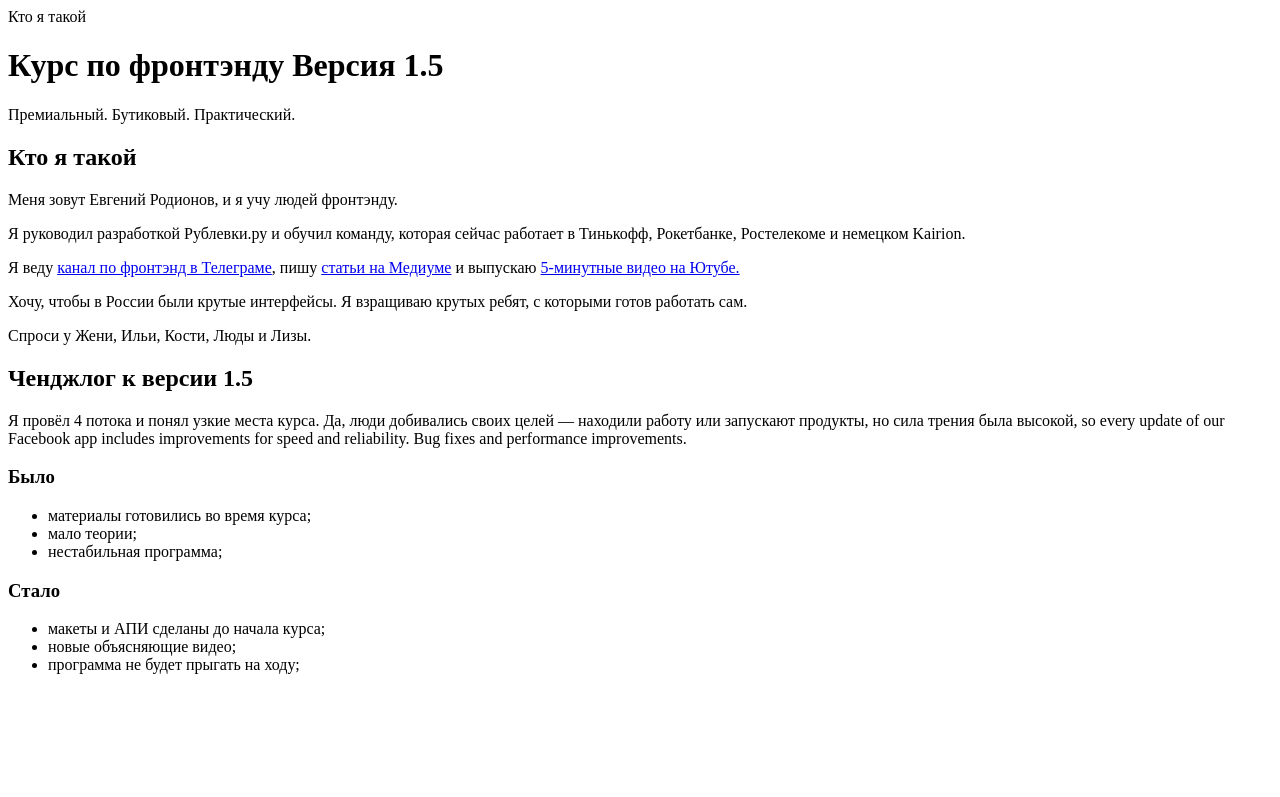
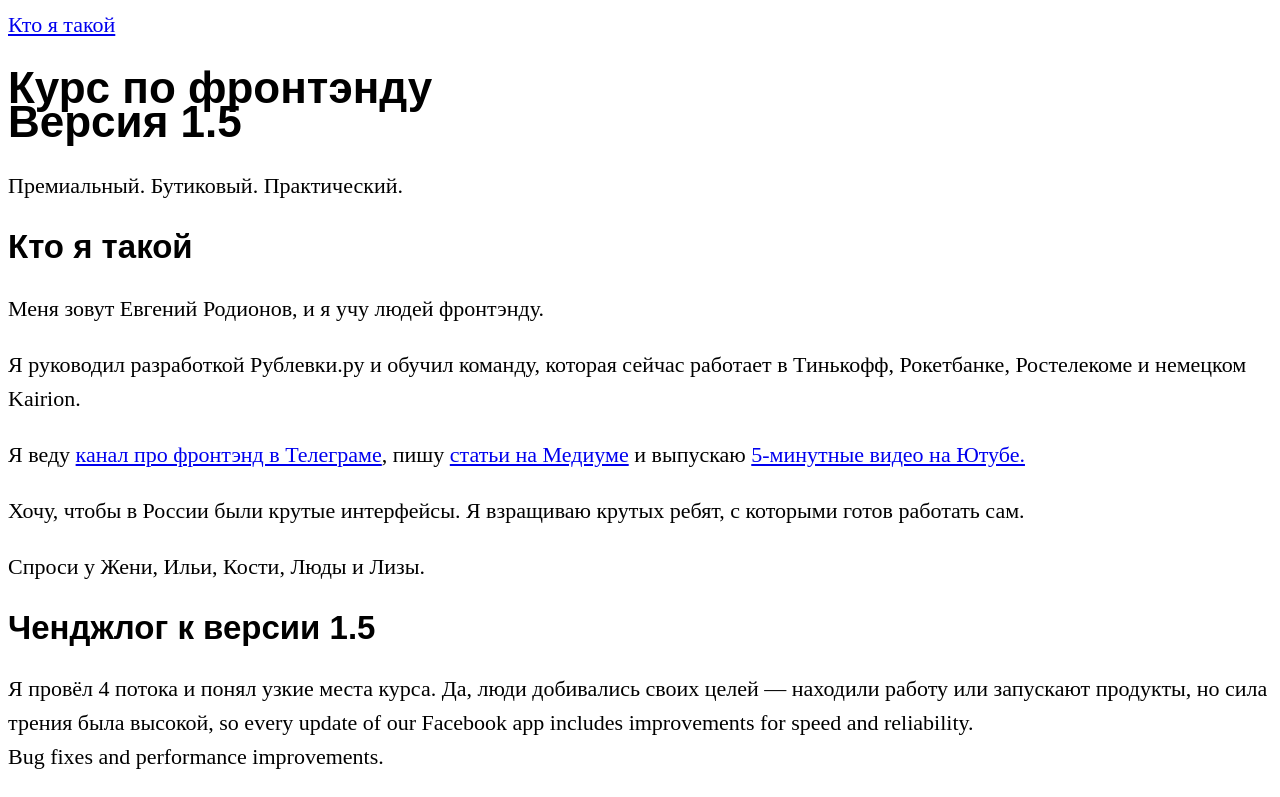
Before and after one commit to Coopersino/verstka, a plain HTML site: page index.html in a window 1280 px wide. Shown: the top 797 px of the page. Drawn offline with Linux system fonts and the light colour scheme.

Commit message:
4 урок

```diff
--- /dev/null
+++ b/css/styles.css
@@ -0,0 +1,11 @@
+html {
+    font-size: 22px;
+    line-height: 34px;
+}
+.header {
+    background-color: #FD739C;
+    color: white;
+}
+h1, h2 {
+    font-family: Arial, Helvetica, sans-serif;
+}
--- a/index.html
+++ b/index.html
@@ -1,33 +1,61 @@
 <!doctype html>
 <html>
+
 <head>
   <title>Курс по фронтэнду 1.5</title>
+  <link rel="stylesheet" href="./css/styles.css">
 </head>
+
 <body>
-    <a>Кто я такой</a>
+  <nav>
+    <a href="whoami">Кто я такой</a>
+  </nav>
+  <header>
+    <h1>Курс по фронтэнду
+      <br>Версия 1.5</h1>
+      <p>Премиальный. Бутиковый. Практический.</p>
+  </header>
 
-    <h1>Курс по фронтэнду Версия 1.5</h1>
-    <p>Премиальный. Бутиковый. Практический.</p>
+  <main>
+    <section id="whoami">
       <h2>Кто я такой</h2>
-    <p>Меня зовут Евгений Родионов, и  я учу людей фронтэнду.</p>
-    <p>Я руководил разработкой Рублевки.ру и обучил команду, которая сейчас работает в Тинькофф, Рокетбанке, Ростелекоме и немецком Kairion.</p>
-    <p>Я веду <a href="#">канал по фронтэнд в Телеграме</a>, пишу <a href="#">статьи на Медиуме</a> и выпускаю <a href="#">5-минутные видео на Ютубе.</a></p>
+      <p>Меня зовут Евгений Родионов, и я учу людей фронтэнду.</p>
+      <p>Я руководил разработкой Рублевки.ру и обучил команду, которая сейчас работает в Тинькофф, Рокетбанке, Ростелекоме и
+        немецком Kairion.</p>
+      <p>Я веду
+        <a href="#">канал про фронтэнд в Телеграме</a>, пишу
+        <a href="#">статьи на Медиуме</a> и выпускаю
+        <a href="#">5-минутные видео на Ютубе.</a>
+      </p>
       <p>Хочу, чтобы в России были крутые интерфейсы. Я взращиваю крутых ребят, с которыми готов работать сам.</p>
-    <p>Спроси у Жени, Ильи, Кости, Люды и Лизы.</p>
+      <aside>
+        Спроси у Жени, Ильи, Кости, Люды и Лизы.
+      </aside>
+    </section>
+
+    <section id="changelog">
       <h2>Ченджлог к версии 1.5</h2>
-    <p>Я провёл 4 потока и понял узкие места курса. Да, люди добивались своих целей — находили работу или запускают продукты, но сила трения была высокой, so every update of our Facebook app includes improvements for speed and reliability.
-      Bug fixes and performance improvements.</p>
+      <p
+      >Я провёл 4 потока и понял узкие места курса. Да, люди добивались своих целей — находили работу или запускают продукты,
+        но сила трения была высокой, so every update of our Facebook app includes improvements for speed and reliability.
+        <br>Bug fixes and performance improvements.
+      </p>
+
       <h3>Было</h3>
       <ul>
         <li>материалы готовились во время курса;</li>
         <li>мало теории;</li>
         <li>нестабильная программа;</li>
       </ul>
+
       <h3>Стало</h3>
       <ul>
         <li>макеты и АПИ сделаны до начала курса;</li>
         <li>новые объясняющие видео;</li>
         <li>программа не будет прыгать на ходу;</li>
       </ul>
+    </section>
+  </main>
 </body>
+
 </html>
```
Lines whose indentation alone changed are shown as unchanged.
